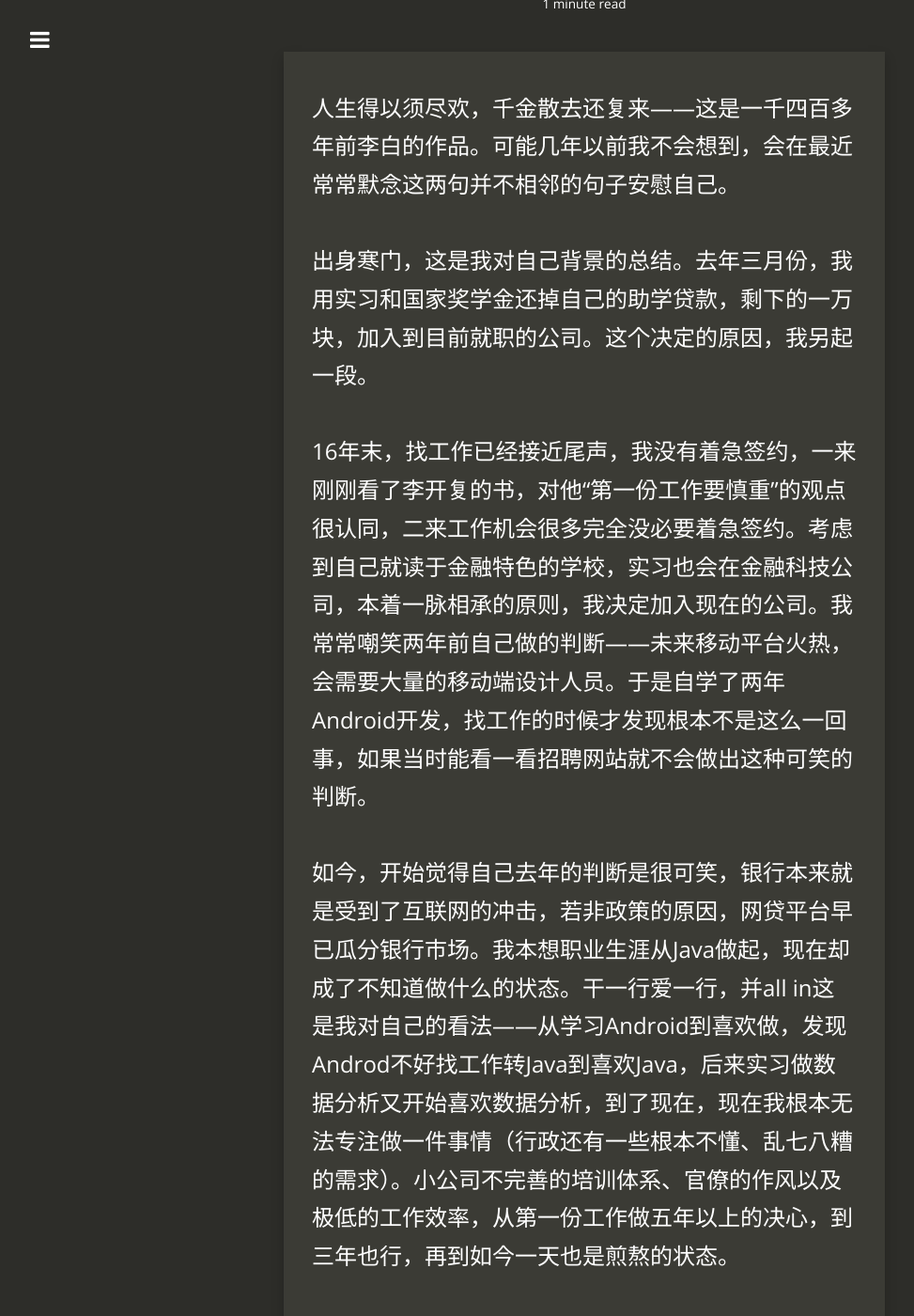
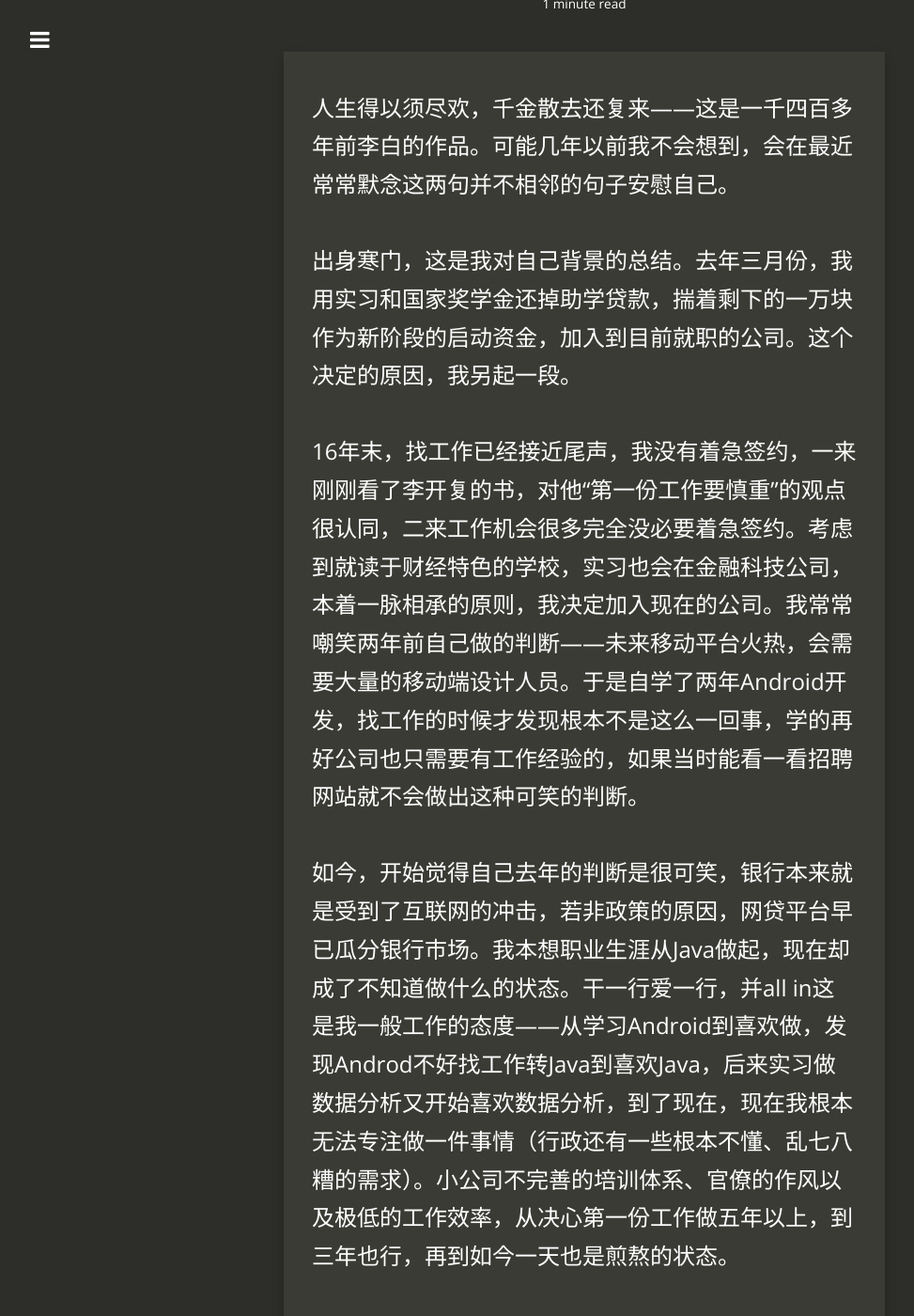
Before and after one commit to YanleiZ/yanleiz.github.com, a Jekyll site: the page built from _posts/2018-06-14-徘徊.md, in a window 1280 px wide and 1400 px high, scrolled down 225 px. Shown: the whole window at 94% size, without its empty margins (18-991 px from the left). Built offline with Jekyll 4.4.1, drawn with Linux system fonts in a browser that asks for light colours; nearby versions of some CDN libraries; Markdown is read by kramdown in place of the engine named in the settings; comment, search, counter and statistics services are not loaded.

Commit message:
2018年06月14日22:05:13
1

```diff
--- a/_posts/2018-06-14-徘徊.md
+++ b/_posts/2018-06-14-徘徊.md
@@ -12,11 +12,11 @@ tags:
 
 人生得以须尽欢，千金散去还复来——这是一千四百多年前李白的作品。可能几年以前我不会想到，会在最近常常默念这两句并不相邻的句子安慰自己。
 
-出身寒门，这是我对自己背景的总结。去年三月份，我用实习和国家奖学金还掉自己的助学贷款，剩下的一万块，加入到目前就职的公司。这个决定的原因，我另起一段。
+出身寒门，这是我对自己背景的总结。去年三月份，我用实习和国家奖学金还掉助学贷款，揣着剩下的一万块作为新阶段的启动资金，加入到目前就职的公司。这个决定的原因，我另起一段。
 
-16年末，找工作已经接近尾声，我没有着急签约，一来刚刚看了李开复的书，对他“第一份工作要慎重”的观点很认同，二来工作机会很多完全没必要着急签约。考虑到自己就读于金融特色的学校，实习也会在金融科技公司，本着一脉相承的原则，我决定加入现在的公司。我常常嘲笑两年前自己做的判断——未来移动平台火热，会需要大量的移动端设计人员。于是自学了两年Android开发，找工作的时候才发现根本不是这么一回事，如果当时能看一看招聘网站就不会做出这种可笑的判断。
+16年末，找工作已经接近尾声，我没有着急签约，一来刚刚看了李开复的书，对他“第一份工作要慎重”的观点很认同，二来工作机会很多完全没必要着急签约。考虑到就读于财经特色的学校，实习也会在金融科技公司，本着一脉相承的原则，我决定加入现在的公司。我常常嘲笑两年前自己做的判断——未来移动平台火热，会需要大量的移动端设计人员。于是自学了两年Android开发，找工作的时候才发现根本不是这么一回事，学的再好公司也只需要有工作经验的，如果当时能看一看招聘网站就不会做出这种可笑的判断。
 
-如今，开始觉得自己去年的判断是很可笑，银行本来就是受到了互联网的冲击，若非政策的原因，网贷平台早已瓜分银行市场。我本想职业生涯从Java做起，现在却成了不知道做什么的状态。干一行爱一行，并all in这是我对自己的看法——从学习Android到喜欢做，发现Androd不好找工作转Java到喜欢Java，后来实习做数据分析又开始喜欢数据分析，到了现在，现在我根本无法专注做一件事情（行政还有一些根本不懂、乱七八糟的需求）。小公司不完善的培训体系、官僚的作风以及极低的工作效率，从第一份工作做五年以上的决心，到三年也行，再到如今一天也是煎熬的状态。
+如今，开始觉得自己去年的判断是很可笑，银行本来就是受到了互联网的冲击，若非政策的原因，网贷平台早已瓜分银行市场。我本想职业生涯从Java做起，现在却成了不知道做什么的状态。干一行爱一行，并all in这是我一般工作的态度——从学习Android到喜欢做，发现Androd不好找工作转Java到喜欢Java，后来实习做数据分析又开始喜欢数据分析，到了现在，现在我根本无法专注做一件事情（行政还有一些根本不懂、乱七八糟的需求）。小公司不完善的培训体系、官僚的作风以及极低的工作效率，从决心第一份工作做五年以上，到三年也行，再到如今一天也是煎熬的状态。
 
 这本是奋斗并能储备一笔资金的城市，如果无所事事，待在北京这座城市的意义何在？几天前借钱交了房租，骂着公司shit的薪资规定，几天后，我发现这不是薪资规定的问题，而是常态。
 
```
